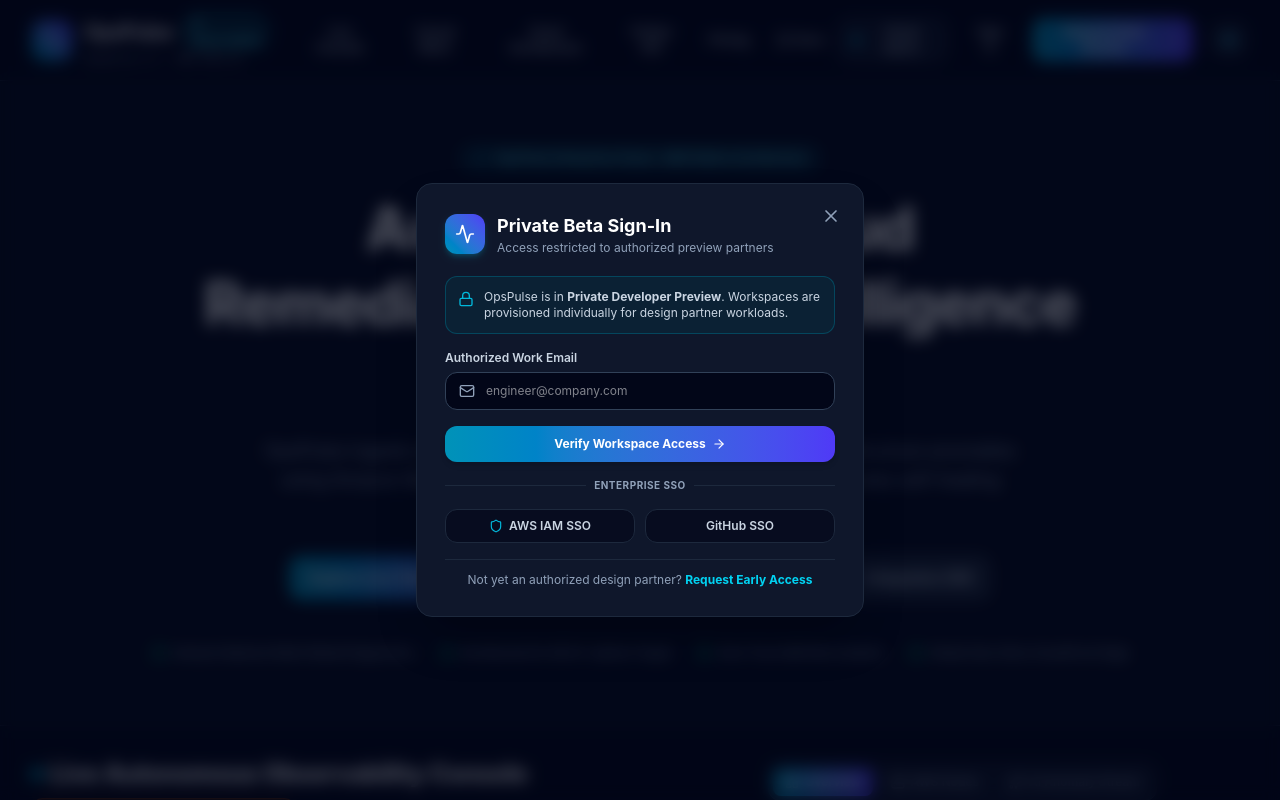
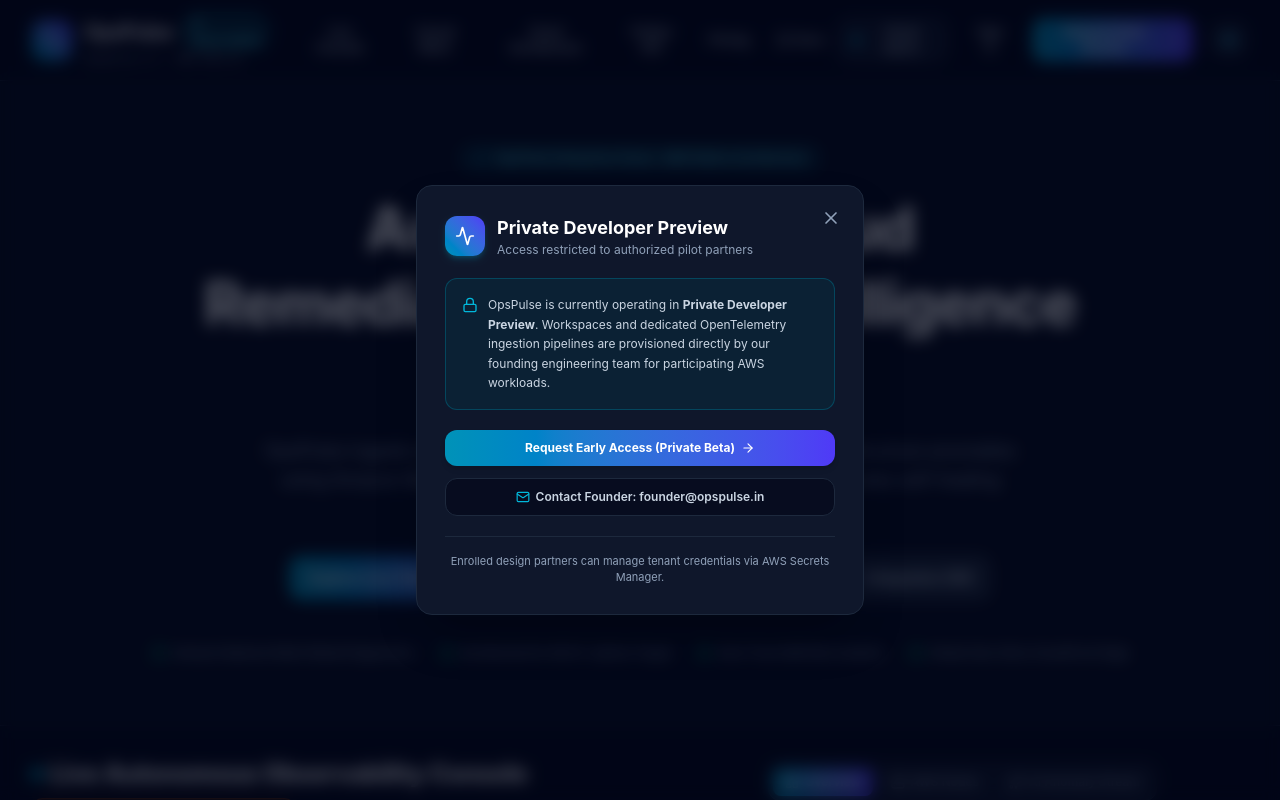
Before and after one commit to Abhinav-Rust/opspulse, a React (Vite) app: page / in a window 1280 px wide. Both pictures are taken after a click on the button "Sign In". Shown: the top 800 px of the page. Built offline with nearby package versions, Linux system fonts and the light colour scheme.

Commit message:
fix(audit): finalize audit checklist - honest signin, founder profile, template OTLP, strict form validation, target availability

```diff
--- a/index.html
+++ b/index.html
@@ -101,7 +101,7 @@
           <section style="border-top: 1px solid #1e293b; padding-top: 3rem; margin: 3rem 0;">
             <h2 style="font-size: 1.75rem; font-weight: 800; color: #ffffff;">About OpsPulse Technologies</h2>
             <p style="color: #cbd5e1; line-height: 1.6; max-width: 800px;">
-              OpsPulse Technologies is an early-stage cloud software initiative founded in 2026 by cloud engineers operating in <strong>Bengaluru &amp; Delhi NCR, India</strong>. OpsPulse is participating in the <strong>AWS Activate for Startups</strong> program to advance autonomous cloud reliability engineering.
+              OpsPulse Technologies is an early-stage cloud software initiative founded in 2026 by Abhinav Sharma operating in <strong>Bengaluru &amp; Delhi NCR, India</strong>. OpsPulse is an independent, self-funded startup applying to the <strong>AWS Activate for Startups</strong> program to advance autonomous cloud reliability engineering.
             </p>
             <p style="color: #94a3b8; font-size: 0.9rem;">
               Founder Contact: <a href="mailto:founder@opspulse.in" style="color: #38bdf8;">founder@opspulse.in</a> • General Inquiries: <a href="mailto:contact@opspulse.in" style="color: #38bdf8;">contact@opspulse.in</a>
--- a/src/components/AboutModal.tsx
+++ b/src/components/AboutModal.tsx
@@ -1,5 +1,5 @@
 import React from 'react';
-import { X, Building2, MapPin, Mail, Sparkles } from 'lucide-react';
+import { X, Building2, MapPin, Mail, Sparkles, User, ExternalLink } from 'lucide-react';
 
 interface AboutModalProps {
   isOpen: boolean;
@@ -48,6 +48,28 @@
             Modern cloud architectures generate millions of telemetry signals per second across distributed microservices. When incidents occur, human on-call engineers spend critical minutes manually parsing log dumps and cross-referencing metrics. OpsPulse eliminates that operational toil by uniting OpenTelemetry stream ingestion with <strong>Amazon Bedrock foundation models</strong> to isolate root causes and trigger safe, deterministic AWS Systems Manager (SSM) remediation runbooks.
           </p>
 
+          {/* Founder Section */}
+          <div className="p-4 rounded-xl border border-slate-200 dark:border-slate-800 bg-slate-50 dark:bg-slate-950/60 space-y-2">
+            <div className="flex items-center gap-2 font-semibold text-slate-900 dark:text-white text-xs">
+              <User className="h-4 w-4 text-cyan-500" />
+              <span>Founder &amp; Engineering Lead</span>
+            </div>
+            <p className="text-xs text-slate-700 dark:text-slate-300">
+              <strong>Abhinav Sharma</strong> — Cloud &amp; systems software engineer specializing in high-concurrency distributed systems, Rust, OpenTelemetry, and AWS cloud architecture.
+            </p>
+            <div className="pt-1">
+              <a
+                href="https://github.com/Abhinav-Rust"
+                target="_blank"
+                rel="noreferrer"
+                className="inline-flex items-center gap-1.5 text-xs font-mono text-cyan-600 dark:text-cyan-400 hover:underline"
+              >
+                <span>GitHub: @Abhinav-Rust</span>
+                <ExternalLink className="h-3 w-3" />
+              </a>
+            </div>
+          </div>
+
           <div className="grid grid-cols-1 sm:grid-cols-2 gap-3 my-4">
             <div className="p-3.5 rounded-xl border border-slate-200 dark:border-slate-800 bg-slate-50 dark:bg-slate-950/60 space-y-1.5">
               <div className="flex items-center gap-2 font-semibold text-slate-900 dark:text-white text-xs">
@@ -66,8 +88,8 @@
                 <span>Direct Contact</span>
               </div>
               <p className="text-xs text-slate-500 dark:text-slate-400">
-                Founder: <a href="mailto:founder@opspulse.in" className="text-cyan-600 dark:text-cyan-400 hover:underline">founder@opspulse.in</a><br />
-                General: <a href="mailto:contact@opspulse.in" className="text-cyan-600 dark:text-cyan-400 hover:underline">contact@opspulse.in</a>
+                Founder: <a href="mailto:founder@opspulse.in" className="text-cyan-600 dark:text-cyan-400 hover:underline font-mono">founder@opspulse.in</a><br />
+                General: <a href="mailto:contact@opspulse.in" className="text-cyan-600 dark:text-cyan-400 hover:underline font-mono">contact@opspulse.in</a>
               </p>
             </div>
           </div>
@@ -75,10 +97,10 @@
           <div className="space-y-2 pt-2">
             <h4 className="text-xs font-bold uppercase tracking-wider text-slate-900 dark:text-white flex items-center gap-1.5">
               <Sparkles className="h-3.5 w-3.5 text-cyan-500" />
-              <span>Current Development Stage &amp; Program Participation</span>
+              <span>Current Development Stage</span>
             </h4>
             <p className="text-xs text-slate-500 dark:text-slate-400">
-              OpsPulse is currently in active <strong>Private Developer Preview</strong>. We are self-funded and participating in the <strong>AWS Activate for Startups</strong> initiative to build and benchmark our autonomous SRE architecture against high-volume enterprise cloud workloads.
+              OpsPulse is currently in active <strong>Private Developer Preview</strong>. We are a self-funded startup project applying for the <strong>AWS Activate for Startups</strong> program to benchmark autonomous remediation models against enterprise workloads on AWS.
             </p>
           </div>
         </div>
--- a/src/components/ApiDocsModal.tsx
+++ b/src/components/ApiDocsModal.tsx
@@ -24,9 +24,11 @@
 
 const sdk = new NodeSDK({
   traceExporter: new OTLPTraceExporter({
-    url: 'https://otlp.opspulse.in/v1/traces',
+    // Replace with dedicated tenant gateway assigned during onboarding:
+    // Format: https://<workspace-id>.otlp.opspulse.in/v1/traces
+    url: process.env.OPSPULSE_INGESTION_URL || 'https://<your-cluster-id>.otlp.opspulse.in/v1/traces',
     headers: {
-      'x-opspulse-workspace-key': process.env.OPSPULSE_API_KEY || '',
+      'x-opspulse-workspace-key': process.env.OPSPULSE_API_KEY || '<your-workspace-token>',
       'x-opspulse-region': 'eu-north-1',
     },
   }),
--- a/src/components/AwsArchitectureModal.tsx
+++ b/src/components/AwsArchitectureModal.tsx
@@ -99,7 +99,7 @@
           <div>
             <h4 className="text-xs font-bold uppercase tracking-wider text-slate-500 dark:text-slate-400 mb-3 flex items-center gap-1.5">
               <Zap className="h-4 w-4 text-indigo-600 dark:text-indigo-400" />
-              Core Infrastructure Capabilities &amp; Performance SLA
+              Core Infrastructure Capabilities &amp; Target Performance
             </h4>
             <div className="overflow-x-auto rounded-xl border border-slate-200 dark:border-slate-800 bg-white dark:bg-slate-950">
               <table className="w-full text-left text-xs min-w-[500px]">
@@ -107,7 +107,7 @@
                   <tr>
                     <th className="p-3">AWS Service Component</th>
                     <th className="p-3">Architectural Role</th>
-                    <th className="p-3 text-right">Performance / SLA</th>
+                    <th className="p-3 text-right">Target Performance</th>
                   </tr>
                 </thead>
                 <tbody className="divide-y divide-slate-100 dark:divide-slate-800/60 font-mono text-slate-700 dark:text-slate-300">
--- a/src/components/NodeTopology.tsx
+++ b/src/components/NodeTopology.tsx
@@ -36,7 +36,7 @@
             AWS Infrastructure Topology
           </h2>
           <p className="text-xs text-slate-500 dark:text-slate-400">
-            Live operational nodes running in eu-north-1 &amp; CloudFront edge distribution
+            Simulated service nodes representing AWS architecture in eu-north-1 &amp; CloudFront edge distribution
           </p>
         </div>
         <div className="flex items-center gap-2">
--- a/src/components/PricingSection.tsx
+++ b/src/components/PricingSection.tsx
@@ -42,7 +42,7 @@
         'Autonomous AWS SSM Runbook Execution',
         '30-day hot cache + 1-year S3 lakehouse',
         'Slack & PagerDuty incident webhooks',
-        'Priority email support (4hr SLA)',
+        'Priority email support (same-day response)',
       ],
       cta: 'Request Early Access',
       badge: 'Private Beta',
--- a/src/components/PrivacyModal.tsx
+++ b/src/components/PrivacyModal.tsx
@@ -55,9 +55,9 @@
           </section>
 
           <section className="space-y-1.5">
-            <h4 className="font-bold text-slate-900 dark:text-white">3. Early Access Information</h4>
+            <h4 className="font-bold text-slate-900 dark:text-white">3. Early Access Information &amp; Form Processing</h4>
             <p>
-              When requesting early access, we collect your work email, cloud region, and infrastructure scale solely for communication regarding onboarding, technical support, and architectural evaluations. We do not sell or lease your contact information to third parties.
+              When requesting early access, we collect your work email, cloud region, and infrastructure scale solely for communication regarding onboarding, technical support, and architectural evaluations. Early-access form submissions are transmitted securely to our founding inbox via FormSubmit (formsubmit.co). We do not sell or lease your contact information, nor do we run third-party advertising trackers or session recording scripts.
             </p>
           </section>
 
--- a/src/components/SignInModal.tsx
+++ b/src/components/SignInModal.tsx
@@ -1,5 +1,5 @@
-import React, { useState } from 'react';
-import { X, Activity, Mail, ArrowRight, Shield, CheckCircle2, Lock } from 'lucide-react';
+import React from 'react';
+import { X, Activity, Mail, ArrowRight, Lock } from 'lucide-react';
 
 interface SignInModalProps {
   isOpen: boolean;
@@ -12,44 +12,7 @@
   onClose,
   onOpenTrial,
 }) => {
-  const [email, setEmail] = useState('');
-  const [isSent, setIsSent] = useState(false);
-  const [isSubmitting, setIsSubmitting] = useState(false);
-
   if (!isOpen) return null;
-
-  const handleSubmit = async (e: React.FormEvent) => {
-    e.preventDefault();
-    if (!email) return;
-
-    setIsSubmitting(true);
-    try {
-      await fetch('https://formsubmit.co/ajax/founder@opspulse.in', {
-        method: 'POST',
-        headers: {
-          'Content-Type': 'application/json',
-          Accept: 'application/json',
-        },
-        body: JSON.stringify({
-          _subject: `OpsPulse Sign-In Verification Attempt - ${email}`,
-          email,
-          action: 'sign_in_verification',
-          timestamp: new Date().toISOString(),
-        }),
-      });
-    } catch {
-      // Gracefully continue even if offline
-    } finally {
-      setIsSubmitting(false);
-      setIsSent(true);
-    }
-  };
-
-  const handleResetAndClose = () => {
-    setIsSent(false);
-    setEmail('');
-    onClose();
-  };
 
   return (
     <div
@@ -62,7 +25,7 @@
         {/* Close Button */}
         <button
           type="button"
-          onClick={handleResetAndClose}
+          onClick={onClose}
           aria-label="Close modal"
           className="absolute top-4 right-4 p-1.5 rounded-lg text-slate-400 hover:text-slate-600 dark:hover:text-white hover:bg-slate-100 dark:hover:bg-slate-800 transition"
         >
@@ -75,130 +38,46 @@
           </div>
           <div>
             <h3 id="signin-modal-title" className="text-lg font-bold text-slate-900 dark:text-white">
-              Private Beta Sign-In
+              Private Developer Preview
             </h3>
             <p className="text-xs text-slate-500 dark:text-slate-400">
-              Access restricted to authorized preview partners
+              Access restricted to authorized pilot partners
             </p>
           </div>
         </div>
 
-        <div className="mb-4 p-3 rounded-xl bg-cyan-50 dark:bg-cyan-950/40 border border-cyan-200 dark:border-cyan-800/60 text-xs text-slate-600 dark:text-slate-300 flex items-start gap-2.5">
+        <div className="p-4 rounded-xl bg-cyan-50 dark:bg-cyan-950/40 border border-cyan-200 dark:border-cyan-800/60 text-xs text-slate-600 dark:text-slate-300 flex items-start gap-2.5 mb-5 leading-relaxed">
           <Lock className="h-4 w-4 text-cyan-500 shrink-0 mt-0.5" />
           <span>
-            OpsPulse is in <strong>Private Developer Preview</strong>. Workspaces are provisioned individually for design partner workloads.
+            OpsPulse is currently operating in <strong>Private Developer Preview</strong>. Workspaces and dedicated OpenTelemetry ingestion pipelines are provisioned directly by our founding engineering team for participating AWS workloads.
           </span>
         </div>
 
-        {!isSent ? (
-          <form onSubmit={handleSubmit} className="space-y-4">
-            <div>
-              <label className="block text-xs font-semibold text-slate-700 dark:text-slate-300 mb-1.5">
-                Authorized Work Email
-              </label>
-              <div className="relative">
-                <Mail className="absolute left-3.5 top-1/2 -translate-y-1/2 h-4 w-4 text-slate-400" />
-                <input
-                  type="email"
-                  required
-                  placeholder="engineer@company.com"
-                  value={email}
-                  onChange={(e) => setEmail(e.target.value)}
-                  className="w-full rounded-xl border border-slate-300 dark:border-slate-700 bg-white dark:bg-slate-950 pl-10 pr-3.5 py-2.5 text-xs focus:outline-none focus:ring-2 focus:ring-cyan-500 text-slate-900 dark:text-white"
-                />
-              </div>
-            </div>
-
-            <button
-              type="submit"
-              disabled={isSubmitting}
-              className="w-full rounded-xl py-2.5 px-4 text-xs font-bold bg-gradient-to-r from-cyan-600 to-indigo-600 hover:from-cyan-500 hover:to-indigo-500 text-white shadow-md transition flex items-center justify-center gap-1.5 active:scale-95 disabled:opacity-70"
-            >
-              <span>{isSubmitting ? 'Verifying Workspace...' : 'Verify Workspace Access'}</span>
-              <ArrowRight className="h-3.5 w-3.5" />
-            </button>
-
-            <div className="relative my-4">
-              <div className="absolute inset-0 flex items-center">
-                <div className="w-full border-t border-slate-200 dark:border-slate-800" />
-              </div>
-              <div className="relative flex justify-center text-[10px] uppercase font-bold tracking-wider">
-                <span className="bg-white dark:bg-slate-900 px-2 text-slate-400">
-                  Enterprise SSO
-                </span>
-              </div>
-            </div>
-
-            <div className="grid grid-cols-2 gap-2.5">
+        <div className="space-y-3">
           <button
             type="button"
             onClick={() => {
               onClose();
               onOpenTrial();
             }}
-                className="py-2 px-3 rounded-xl border border-slate-200 dark:border-slate-800 bg-slate-50 dark:bg-slate-950/60 hover:bg-slate-100 dark:hover:bg-slate-800 text-slate-700 dark:text-slate-300 text-xs font-semibold transition flex items-center justify-center gap-1.5"
+            className="w-full rounded-xl py-2.5 px-4 text-xs font-bold bg-gradient-to-r from-cyan-600 to-indigo-600 hover:from-cyan-500 hover:to-indigo-500 text-white shadow-md transition flex items-center justify-center gap-1.5 active:scale-95"
           >
-                <Shield className="h-3.5 w-3.5 text-cyan-500" />
-                <span>AWS IAM SSO</span>
+            <span>Request Early Access (Private Beta)</span>
+            <ArrowRight className="h-3.5 w-3.5" />
           </button>
-              <button
-                type="button"
-                onClick={() => {
-                  onClose();
-                  onOpenTrial();
-                }}
-                className="py-2 px-3 rounded-xl border border-slate-200 dark:border-slate-800 bg-slate-50 dark:bg-slate-950/60 hover:bg-slate-100 dark:hover:bg-slate-800 text-slate-700 dark:text-slate-300 text-xs font-semibold transition flex items-center justify-center gap-1.5"
+
+          <a
+            href="mailto:founder@opspulse.in?subject=OpsPulse%20Tenant%20Access%20Request"
+            className="w-full rounded-xl py-2.5 px-4 text-xs font-semibold border border-slate-200 dark:border-slate-800 bg-slate-50 dark:bg-slate-950/60 hover:bg-slate-100 dark:hover:bg-slate-800 text-slate-700 dark:text-slate-300 transition flex items-center justify-center gap-1.5"
           >
-                <span>GitHub SSO</span>
-              </button>
+            <Mail className="h-3.5 w-3.5 text-cyan-500" />
+            <span>Contact Founder: founder@opspulse.in</span>
+          </a>
         </div>
 
-            <div className="pt-3 border-t border-slate-100 dark:border-slate-800 text-center text-xs text-slate-500 dark:text-slate-400">
-              Not yet an authorized design partner?{' '}
-              <button
-                type="button"
-                onClick={() => {
-                  onClose();
-                  onOpenTrial();
-                }}
-                className="font-bold text-cyan-600 dark:text-cyan-400 hover:underline"
-              >
-                Request Early Access
-              </button>
+        <div className="mt-5 pt-4 border-t border-slate-100 dark:border-slate-800 text-center text-[11px] text-slate-500 dark:text-slate-400">
+          Enrolled design partners can manage tenant credentials via AWS Secrets Manager.
         </div>
-          </form>
-        ) : (
-          <div className="text-center py-4 space-y-3">
-            <div className="mx-auto w-12 h-12 rounded-full bg-emerald-100 dark:bg-emerald-950/80 border border-emerald-300 dark:border-emerald-700 flex items-center justify-center text-emerald-600 dark:text-emerald-400">
-              <CheckCircle2 className="h-6 w-6" />
-            </div>
-            <h4 className="text-base font-bold text-slate-900 dark:text-white">
-              Verification Dispatched
-            </h4>
-            <p className="text-xs text-slate-500 dark:text-slate-400 max-w-xs mx-auto leading-relaxed">
-              If <span className="font-semibold text-slate-800 dark:text-slate-200">{email}</span> matches an enrolled private beta tenant, an access token has been dispatched. New organizations should request enrollment below.
-            </p>
-            <div className="pt-2 flex flex-col gap-2">
-              <button
-                type="button"
-                onClick={() => {
-                  onClose();
-                  onOpenTrial();
-                }}
-                className="px-4 py-2 rounded-xl text-xs font-bold bg-cyan-600 hover:bg-cyan-500 text-white transition"
-              >
-                Request Early Access
-              </button>
-              <button
-                type="button"
-                onClick={handleResetAndClose}
-                className="px-4 py-2 rounded-xl text-xs font-semibold text-slate-500 dark:text-slate-400 hover:text-slate-800 dark:hover:text-white transition"
-              >
-                Close
-              </button>
-            </div>
-          </div>
-        )}
       </div>
     </div>
   );
--- a/src/components/TrialSignupModal.tsx
+++ b/src/components/TrialSignupModal.tsx
@@ -63,14 +63,16 @@
         }),
       });
 
-      if (!res.ok) {
-        throw new Error(`Server returned status ${res.status}`);
+      const data = await res.json().catch(() => null);
+
+      if (!res.ok || !data || (data.success !== 'true' && data.success !== true)) {
+        throw new Error(data?.message || 'Form submission could not be verified by endpoint.');
       }
 
       setIsSubmitted(true);
-    } catch {
-      // Fallback: If network is offline or blocked, still record request state and provide mailto
-      setErrorMsg('Network request could not be completed. You can email founder@opspulse.in directly.');
+    } catch (err: unknown) {
+      const msg = err instanceof Error ? err.message : 'Submission could not be completed';
+      setErrorMsg(`${msg}. Please use the direct email link below.`);
     } finally {
       setIsSubmitting(false);
     }
@@ -175,9 +177,20 @@
             </div>
 
             {errorMsg && (
-              <div className="my-3 p-3 rounded-xl bg-amber-50 dark:bg-amber-950/50 border border-amber-200 dark:border-amber-800/80 text-amber-700 dark:text-amber-300 text-xs flex items-center gap-2">
-                <AlertCircle className="h-4 w-4 shrink-0" />
-                <span>{errorMsg}</span>
+              <div className="my-3 p-3.5 rounded-xl bg-amber-50 dark:bg-amber-950/50 border border-amber-200 dark:border-amber-800/80 text-amber-800 dark:text-amber-200 text-xs space-y-2">
+                <div className="flex items-start gap-2">
+                  <AlertCircle className="h-4 w-4 shrink-0 text-amber-600 mt-0.5" />
+                  <span>{errorMsg}</span>
+                </div>
+                <div className="pt-1">
+                  <a
+                    href={`mailto:founder@opspulse.in?subject=OpsPulse%20Early%20Access%20Request&body=Work%20Email:%20${encodeURIComponent(email)}%0AAWS%20Region:%20${encodeURIComponent(region)}%0ANodes:%20${encodeURIComponent(nodes)}%0AWorkload:%20${encodeURIComponent(workload)}`}
+                    className="inline-flex items-center gap-1.5 px-3 py-1.5 rounded-lg bg-amber-600 hover:bg-amber-500 text-white font-semibold text-[11px] transition shadow-sm"
+                  >
+                    <Mail className="h-3.5 w-3.5" />
+                    <span>Send Request Directly to founder@opspulse.in</span>
+                  </a>
+                </div>
               </div>
             )}
 
```
Also changed, not shown: src/components/FinOpsRoiSection.tsx (+5 -5 lines). Lines whose indentation alone changed are shown as unchanged.
